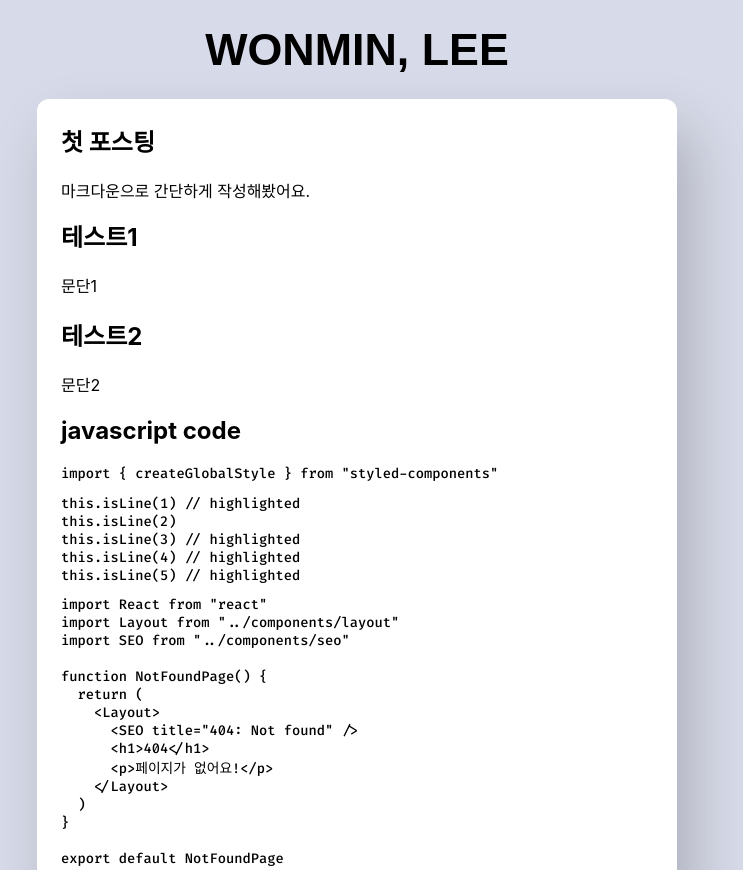
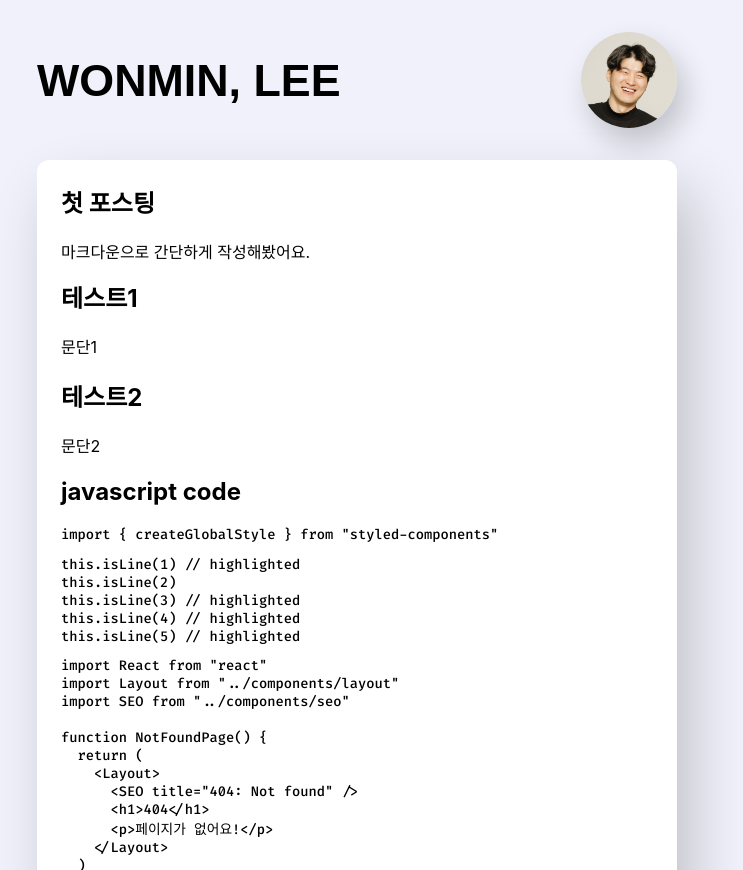
Before and after one commit to e2goon/wmlee.dev, a Gatsby site: page /first-post in a window 1280 px wide. Shown: the top 870 px of the page, without its empty margins (283-1026 px from the left). Built offline with nearby package versions, Linux system fonts and the light colour scheme; Gatsby itself is replaced by a stand-in of ours; some packages are replaced by stand-ins of ours; code samples lack their colours; a web font is replaced by a local one.

Commit message:
add: 프로필 사진 업데이트

```diff
--- a/src/components/header.js
+++ b/src/components/header.js
@@ -1,15 +1,30 @@
 import React from "react"
-import { Link } from "gatsby"
+import { useStaticQuery, graphql, Link } from "gatsby"
+import Image from "gatsby-image"
 import PropTypes from "prop-types"
 import styled from "styled-components"
 
-const Header = ({ title }) => (
-  <StyledHeader>
-    <h1>
-      <Link to="/">{title}</Link>
-    </h1>
-  </StyledHeader>
-)
+const Header = ({ title }) => {
+  const data = useStaticQuery(graphql`
+    query {
+      profile: file(relativePath: { eq: "wmlee.png" }) {
+        childImageSharp {
+          fluid(maxWidth: 300) {
+            ...GatsbyImageSharpFluid
+          }
+        }
+      }
+    }
+  `)
+  return (
+    <StyledHeader>
+      <h1>
+        <Link to="/">WONMIN, LEE</Link>
+      </h1>
+      <Avatar fluid={data.profile.childImageSharp.fluid} alt="내 사진" />
+    </StyledHeader>
+  )
+}
 
 Header.propTypes = {
   title: PropTypes.string,
@@ -24,13 +39,20 @@ export default Header
 const StyledHeader = styled.header`
   position: sticky;
   top: 0;
-  padding: 24px 0;
+  width: 100%;
+  max-width: 640px;
+  max-height: 100%;
+  padding: 2rem 0;
+  display: flex;
+  align-items: center;
   font-size: 1.4rem;
   font-weight: bold;
   font-family: "Sulphur Point", sans-serif;
-  text-align: center;
+  text-transform: uppercase;
+  line-height: 1;
   h1 {
     margin: 0;
+    flex: 1;
   }
   a {
     text-decoration: none;
@@ -40,4 +62,15 @@ const StyledHeader = styled.header`
       color: #333;
     }
   }
+  small {
+    font-size: 1.6rem;
+  }
 `
+
+const Avatar = styled(Image)`
+  width: 6rem;
+  height: 6rem;
+  border-radius: 50%;
+  box-shadow: 8px 15px 30px rgba(0, 0, 0, 0.2);
+  overflow: hidden;
+`
--- a/src/styles/global.js
+++ b/src/styles/global.js
@@ -10,7 +10,7 @@ const GlobalStyle = createGlobalStyle`
     padding: 0;
     box-sizing: border-box;
     font-family:  -apple-system, BlinkMacSystemFont, Segoe UI, 'Noto Sans KR', Helvetica, Arial, sans-serif, Apple Color Emoji, Segoe UI Emoji;
-    background: #d7dae8;
+    background: #f0f1fa;
   }
 
   *,
```
Also changed, not shown: src/images/wmlee.png (added).
